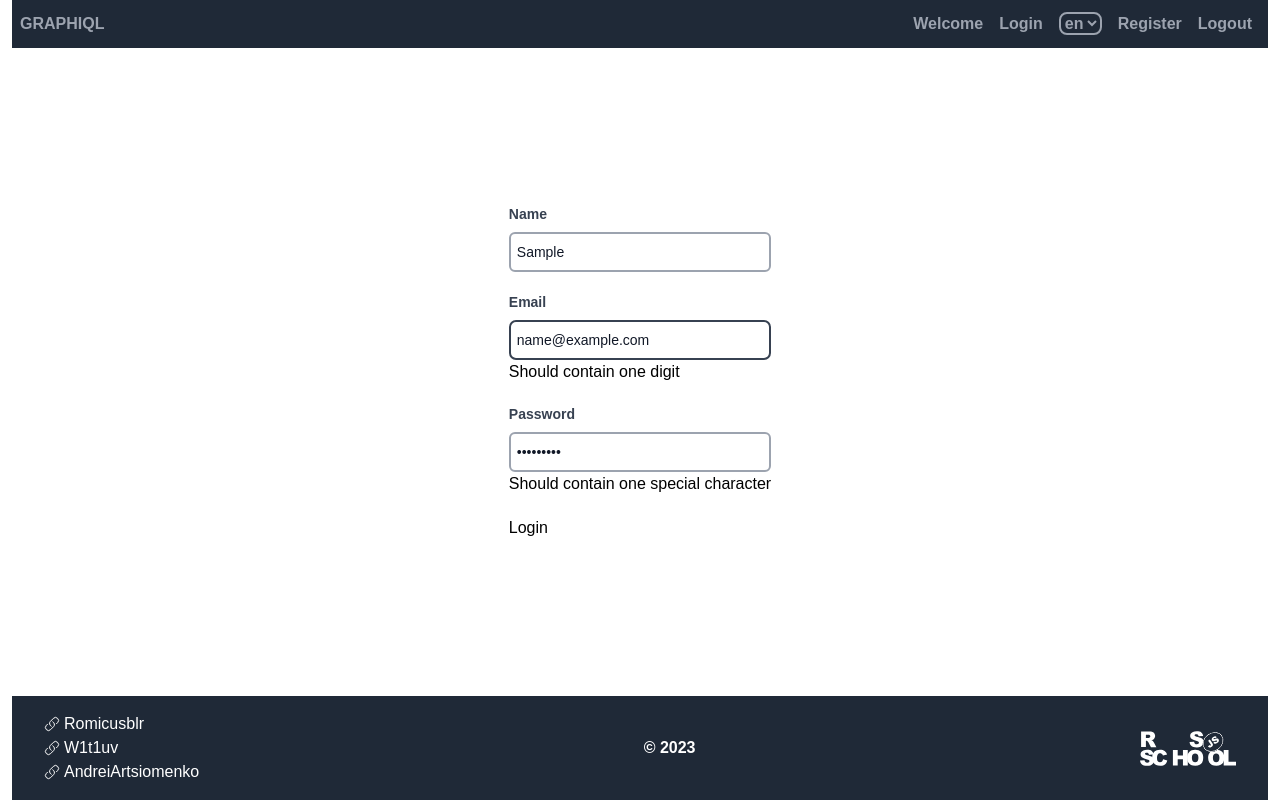
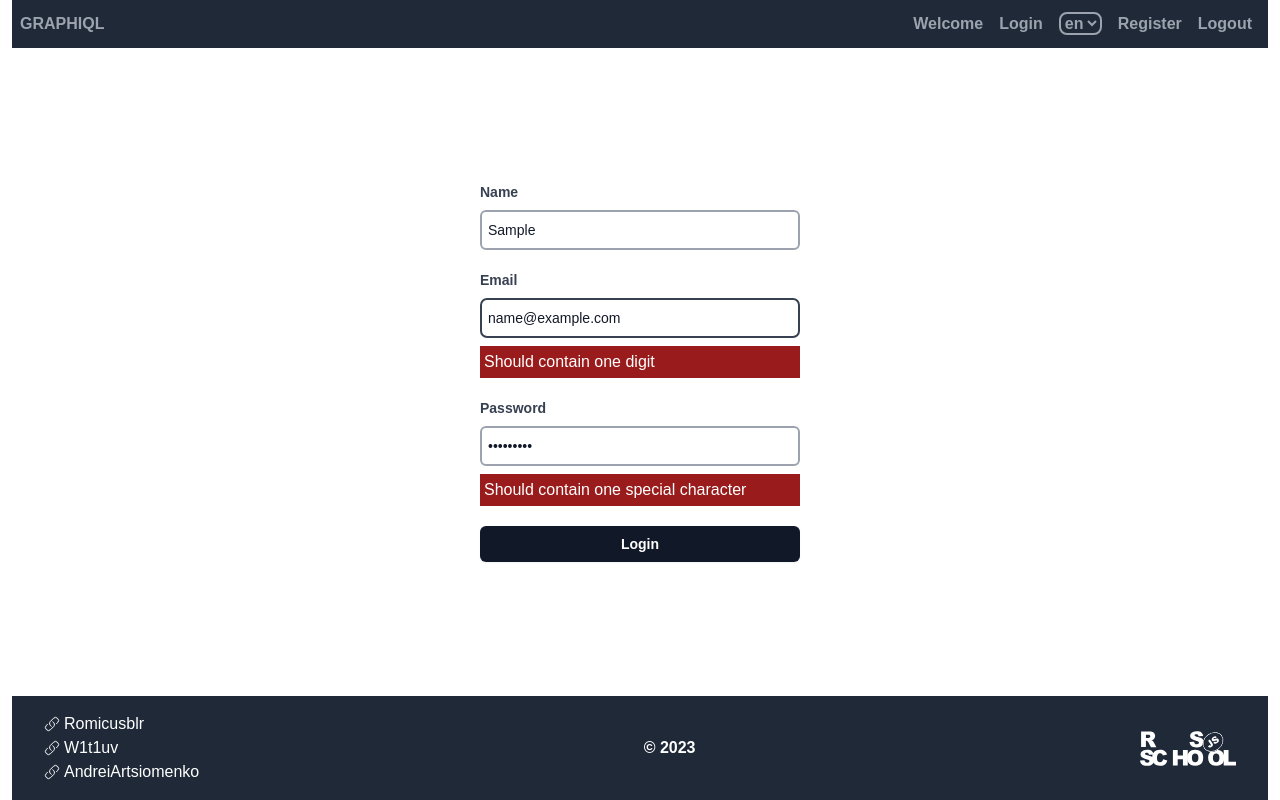
Before and after one commit to Romicusblr/graphiql-app, a React (Vite) app: page /register in a window 1280 px wide. Both pictures are taken after typing "Sample", "name@example.com", "Sample123" into the empty fields and a click on the button "Login". Built offline with nearby package versions, Linux system fonts and the light colour scheme; no server answers.

Commit message:
fix: change styles for form

```diff
--- a/src/UI/ButtonSubmit.tsx
+++ b/src/UI/ButtonSubmit.tsx
@@ -2,7 +2,10 @@ import React from 'react';
 
 const ButtonSubmit = () => {
   return (
-    <button type="submit" className="submit-button">
+    <button
+      type="submit"
+      className="flex w-full justify-center rounded-md bg-gray-900 px-3 py-1.5 text-sm font-bold leading-6 text-white shadow-sm hover:bg-gray-700 focus-visible:outline focus-visible:outline-2 focus-visible:outline-offset-2 focus-visible:outline-gray-700"
+    >
       Login
     </button>
   );
--- a/src/UI/LabelForm.tsx
+++ b/src/UI/LabelForm.tsx
@@ -9,7 +9,7 @@ const LabelForm: FC<PropsTypes> = ({ children, htmlFor }) => {
   return (
     <label
       htmlFor={htmlFor}
-      className="block mb-2 text-sm font-bold text-gray-700"
+      className="block mb-2 text-sm font-bold text-gray-700 cursor-pointer"
     >
       {children}
     </label>
--- a/src/pages/Login.tsx
+++ b/src/pages/Login.tsx
@@ -28,7 +28,10 @@ const Login = () => {
   };
 
   return (
-    <form onSubmit={handleSubmit(onSubmit)} className="max-w-sm mx-auto my-4">
+    <form
+      onSubmit={handleSubmit(onSubmit)}
+      className="w-2/5 max-w-xs mx-auto my-4"
+    >
       <div className="mb-5">
         <LabelForm htmlFor={'email'}>Email</LabelForm>
         <InputForm
--- a/src/pages/Register.tsx
+++ b/src/pages/Register.tsx
@@ -29,7 +29,10 @@ const Register = () => {
   };
 
   return (
-    <form onSubmit={handleSubmit(onSubmit)} className="max-w-sm mx-auto my-4">
+    <form
+      onSubmit={handleSubmit(onSubmit)}
+      className="w-2/5 max-w-xs mx-auto my-4"
+    >
       <div className="mb-5">
         <LabelForm htmlFor={'name'}>Name</LabelForm>
         <InputForm
@@ -39,7 +42,11 @@ const Register = () => {
           name="name"
           onChange={setName}
         />
-        <p>{errors.name?.message}</p>
+        {errors.name && (
+          <p className="mt-2 p-1 text-white bg-red-800">
+            {errors.name?.message}
+          </p>
+        )}
       </div>
       <div className="mb-5">
         <LabelForm htmlFor={'email'}>Email</LabelForm>
@@ -50,7 +57,11 @@ const Register = () => {
           name="email"
           onChange={setEmail}
         />
-        <p>{errors.email?.message}</p>
+        {errors.email && (
+          <p className="mt-2 p-1 text-white bg-red-800">
+            {errors.email?.message}
+          </p>
+        )}
       </div>
       <div className="mb-5">
         <LabelForm htmlFor={'password'}>Password</LabelForm>
@@ -61,7 +72,11 @@ const Register = () => {
           name="password"
           onChange={setPassword}
         />
-        <p>{errors.password?.message}</p>
+        {errors.password && (
+          <p className="mt-2 p-1 text-white bg-red-800">
+            {errors.password?.message}
+          </p>
+        )}
       </div>
       <ButtonSubmit />
     </form>
```
